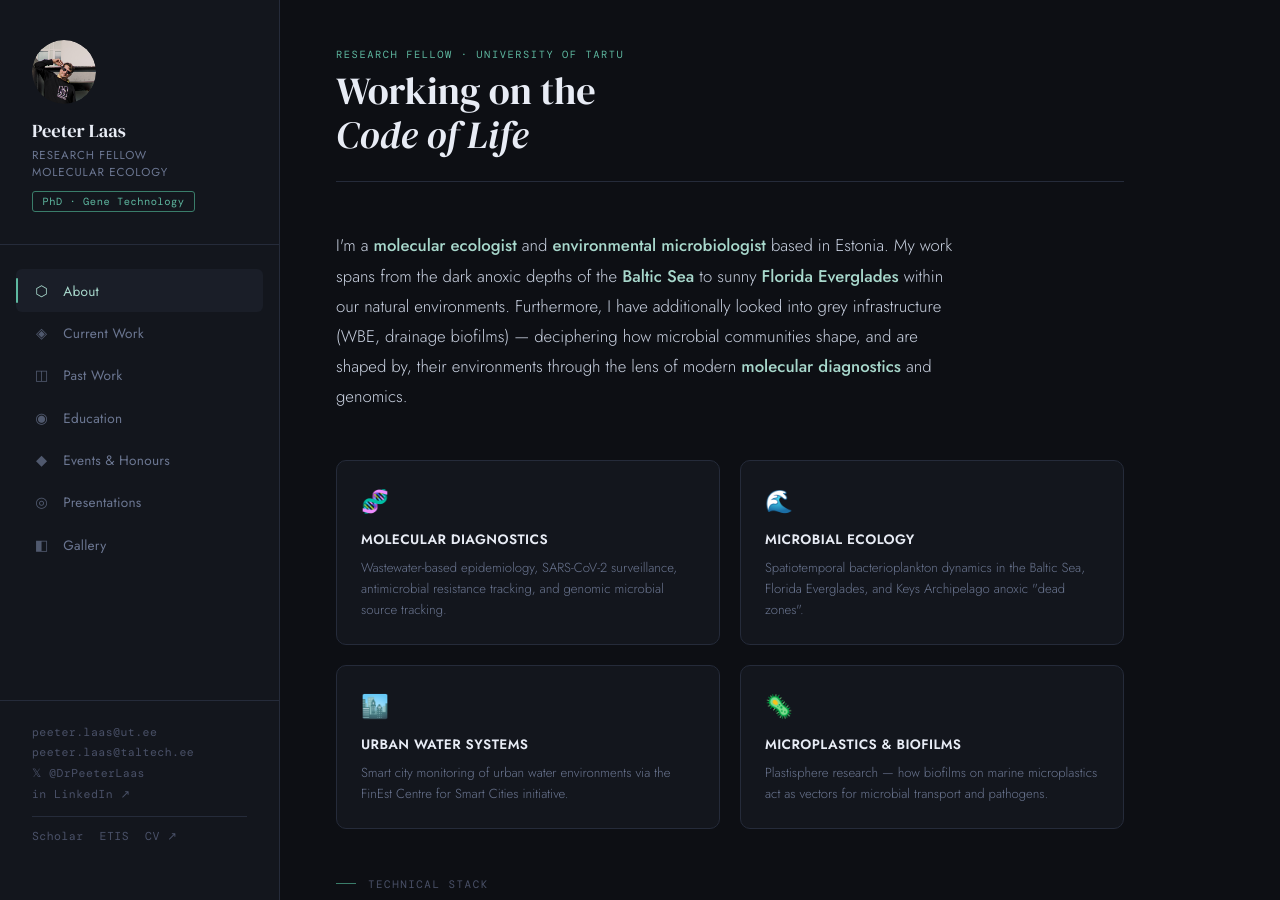
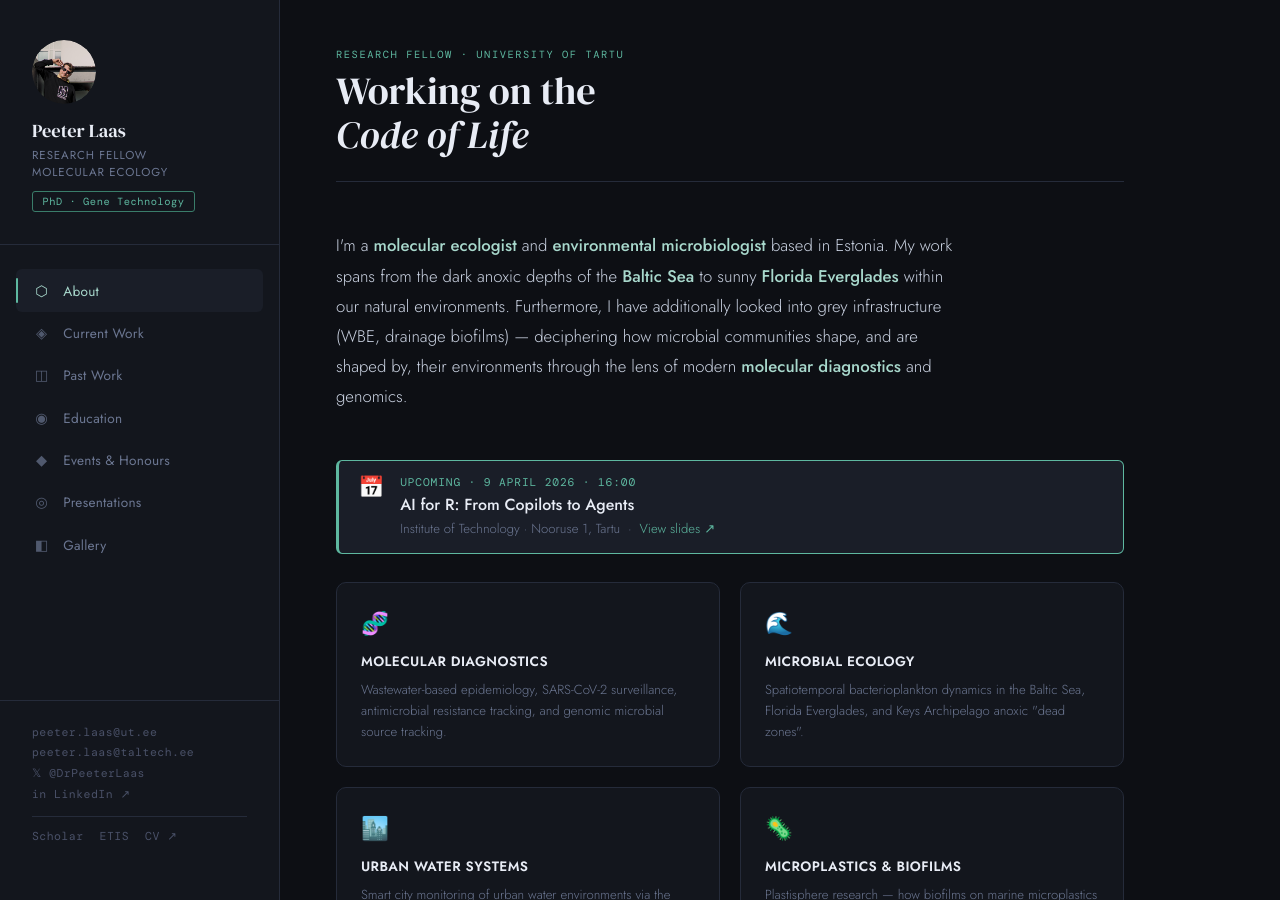
Before and after one commit to PeeterLaas/PeeterLaas.github.io, a Jekyll site: the page index.html, which Jekyll copies as it is, in a window 1280 px wide and 900 px high. Built offline with Jekyll 4.4.1, drawn with Linux system fonts in a browser that asks for light colours; some web fonts are replaced.

Commit message:
Add upcoming event: AI for R lecture, 9 April 2026
Co-Authored-By: Claude Sonnet 4.6 <noreply@anthropic.com>

```diff
--- a/index.html
+++ b/index.html
@@ -785,6 +785,27 @@
       <strong>molecular diagnostics</strong> and genomics.
     </p>
 
+    <div style="
+        background: var(--surface2);
+        border: 1px solid var(--accent);
+        border-left: 3px solid var(--accent);
+        border-radius: 6px;
+        padding: 0.9rem 1.2rem;
+        margin-bottom: 1.8rem;
+        display: flex;
+        align-items: flex-start;
+        gap: 1rem;
+      ">
+      <div style="color:var(--accent); font-size:1.3rem; line-height:1; padding-top:2px;">📅</div>
+      <div>
+        <div style="font-size:0.7rem; font-family:var(--mono); color:var(--accent); letter-spacing:.08em; text-transform:uppercase; margin-bottom:0.25rem;">Upcoming · 9 April 2026 · 16:00</div>
+        <div style="color:var(--heading); font-weight:500; margin-bottom:0.2rem;">AI for R: From Copilots to Agents</div>
+        <div style="font-size:0.82rem; color:var(--text-muted);">Institute of Technology · Nooruse 1, Tartu &nbsp;·&nbsp;
+          <a href="https://kratt.shinyapps.io/RaiS/" target="_blank" style="color:var(--accent); text-decoration:none;">View slides ↗</a>
+        </div>
+      </div>
+    </div>
+
     <div class="research-grid">
       <div class="card">
         <div class="card-icon">🧬</div>
```
